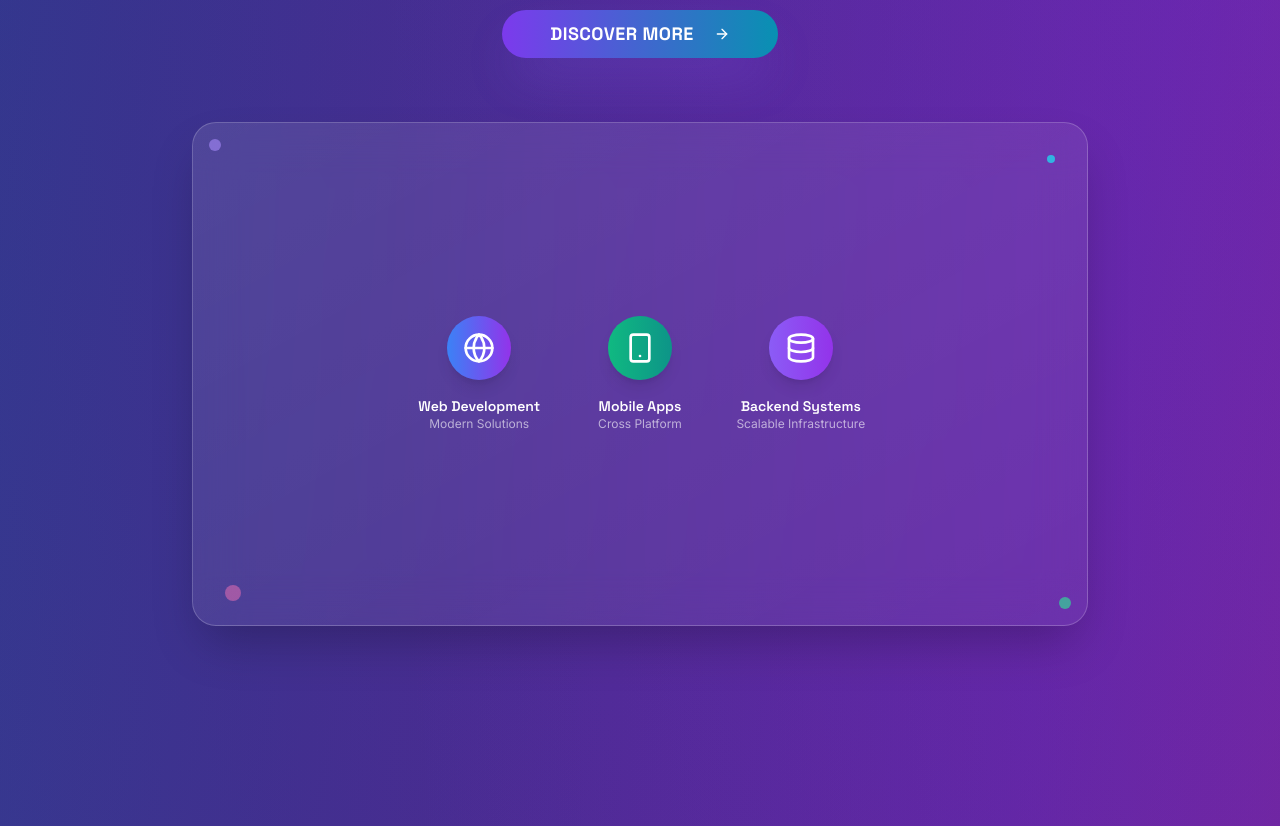
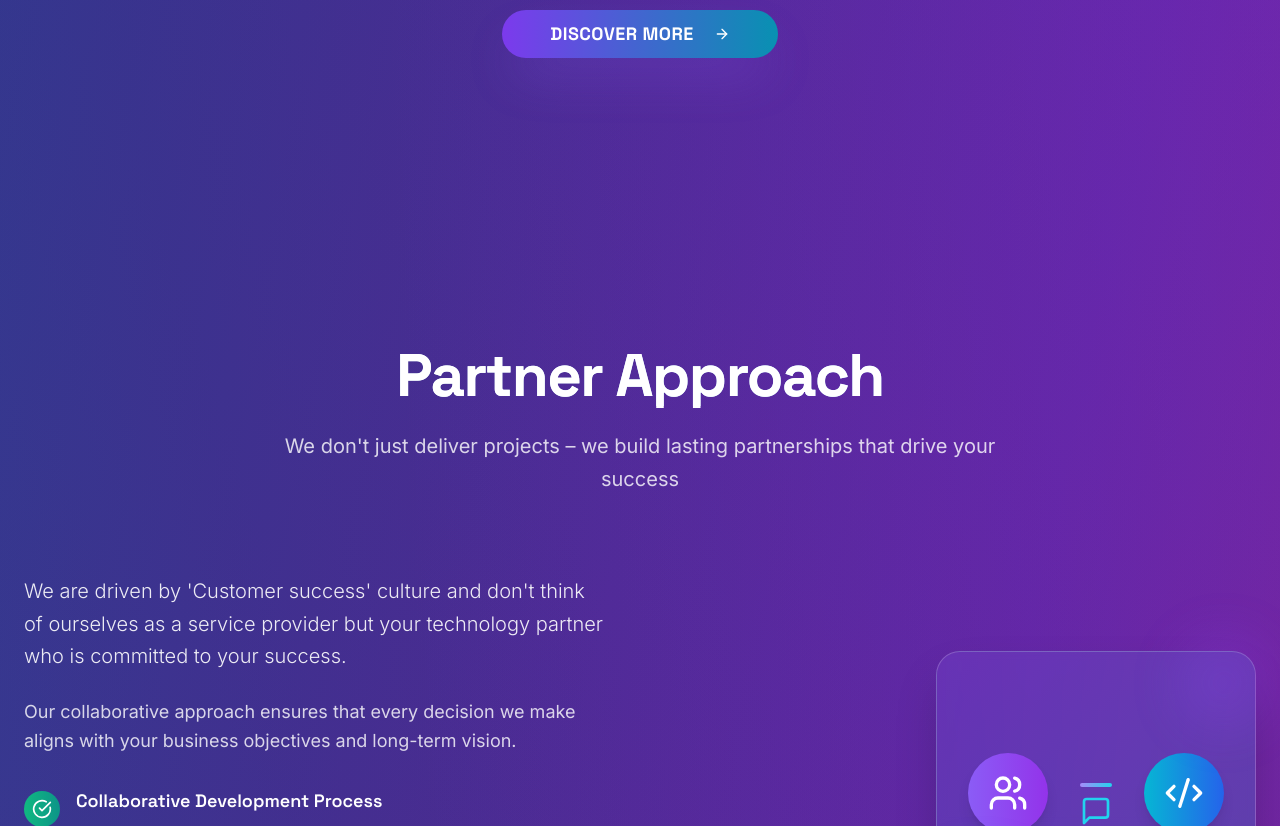
Before and after one commit to lifecompilers/lifecompilers.com, a Next.js app: page / in a window 1280 px wide. Shown: the part 600-1426 px from the top of the page. Built offline with nearby package versions, Linux system fonts and the light colour scheme.

Commit message:
feat: replace external images with CSS and icons for better display
Remove Next.js Image components and use Lucide icons for visuals.

#VERCEL_SKIP

Co-authored-by: Zilu Ramkrishna Rane <9009188+zilurrane@users.noreply.github.com>

```diff
--- a/app/page.tsx
+++ b/app/page.tsx
@@ -207,49 +207,6 @@ export default function HomePage() {
               DISCOVER MORE
               <ArrowRight className="ml-3 h-6 w-6" />
             </Button>
-          </div>
-
-          {/* Hero Visual Element */}
-          <div className="relative max-w-4xl mx-auto">
-            <div className="aspect-video bg-gradient-to-br from-white/10 to-white/5 backdrop-blur-xl border border-white/20 rounded-3xl shadow-2xl overflow-hidden">
-              <div className="w-full h-full flex items-center justify-center relative">
-                {/* Professional illustration using CSS and icons */}
-                <div className="grid grid-cols-3 gap-8 p-12">
-                  <div className="flex flex-col items-center space-y-4">
-                    <div className="w-16 h-16 bg-gradient-to-r from-blue-500 to-purple-600 rounded-full flex items-center justify-center shadow-lg">
-                      <Globe className="h-8 w-8 text-white" />
-                    </div>
-                    <div className="text-center">
-                      <div className="text-white font-space-grotesk font-semibold text-sm">Web Development</div>
-                      <div className="text-white/60 font-inter text-xs">Modern Solutions</div>
-                    </div>
-                  </div>
-                  <div className="flex flex-col items-center space-y-4">
-                    <div className="w-16 h-16 bg-gradient-to-r from-emerald-500 to-teal-600 rounded-full flex items-center justify-center shadow-lg">
-                      <Smartphone className="h-8 w-8 text-white" />
-                    </div>
-                    <div className="text-center">
-                      <div className="text-white font-space-grotesk font-semibold text-sm">Mobile Apps</div>
-                      <div className="text-white/60 font-inter text-xs">Cross Platform</div>
-                    </div>
-                  </div>
-                  <div className="flex flex-col items-center space-y-4">
-                    <div className="w-16 h-16 bg-gradient-to-r from-violet-500 to-purple-600 rounded-full flex items-center justify-center shadow-lg">
-                      <Database className="h-8 w-8 text-white" />
-                    </div>
-                    <div className="text-center">
-                      <div className="text-white font-space-grotesk font-semibold text-sm">Backend Systems</div>
-                      <div className="text-white/60 font-inter text-xs">Scalable Infrastructure</div>
-                    </div>
-                  </div>
-                </div>
-                {/* Decorative elements */}
-                <div className="absolute top-4 left-4 w-3 h-3 bg-violet-400 rounded-full opacity-60"></div>
-                <div className="absolute top-8 right-8 w-2 h-2 bg-cyan-400 rounded-full opacity-80"></div>
-                <div className="absolute bottom-6 left-8 w-4 h-4 bg-pink-400 rounded-full opacity-50"></div>
-                <div className="absolute bottom-4 right-4 w-3 h-3 bg-emerald-400 rounded-full opacity-70"></div>
-              </div>
-            </div>
           </div>
         </div>
       </section>
```
